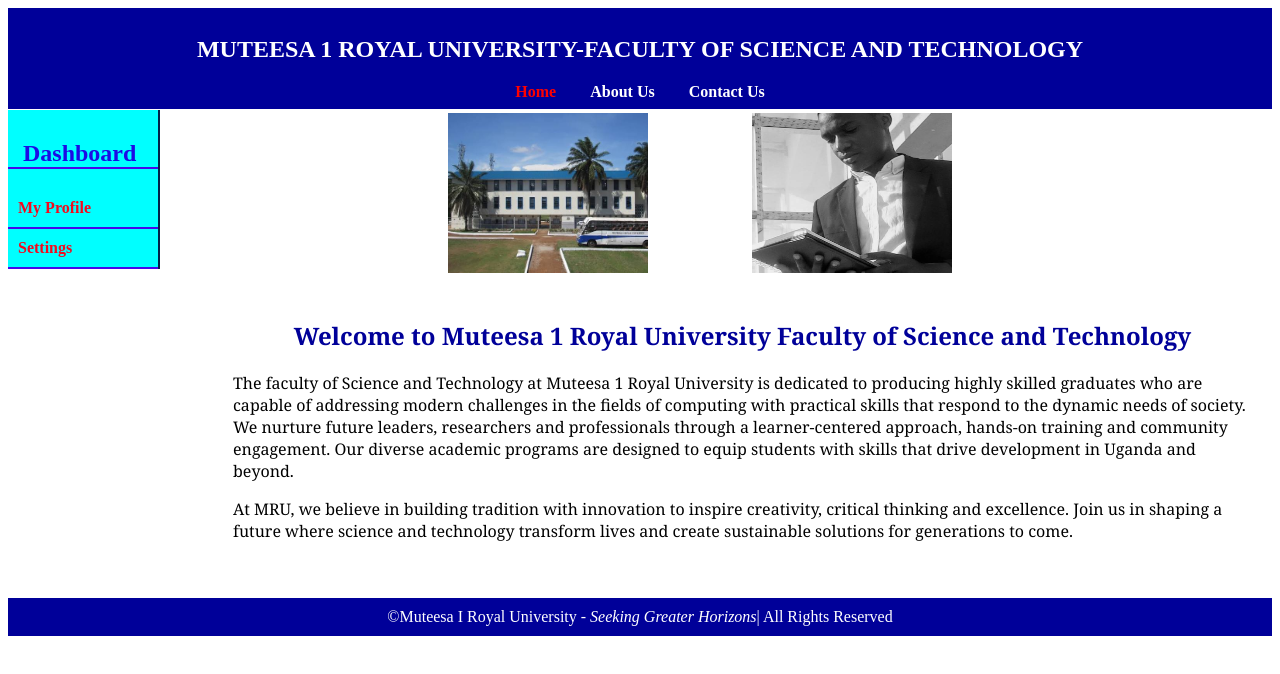
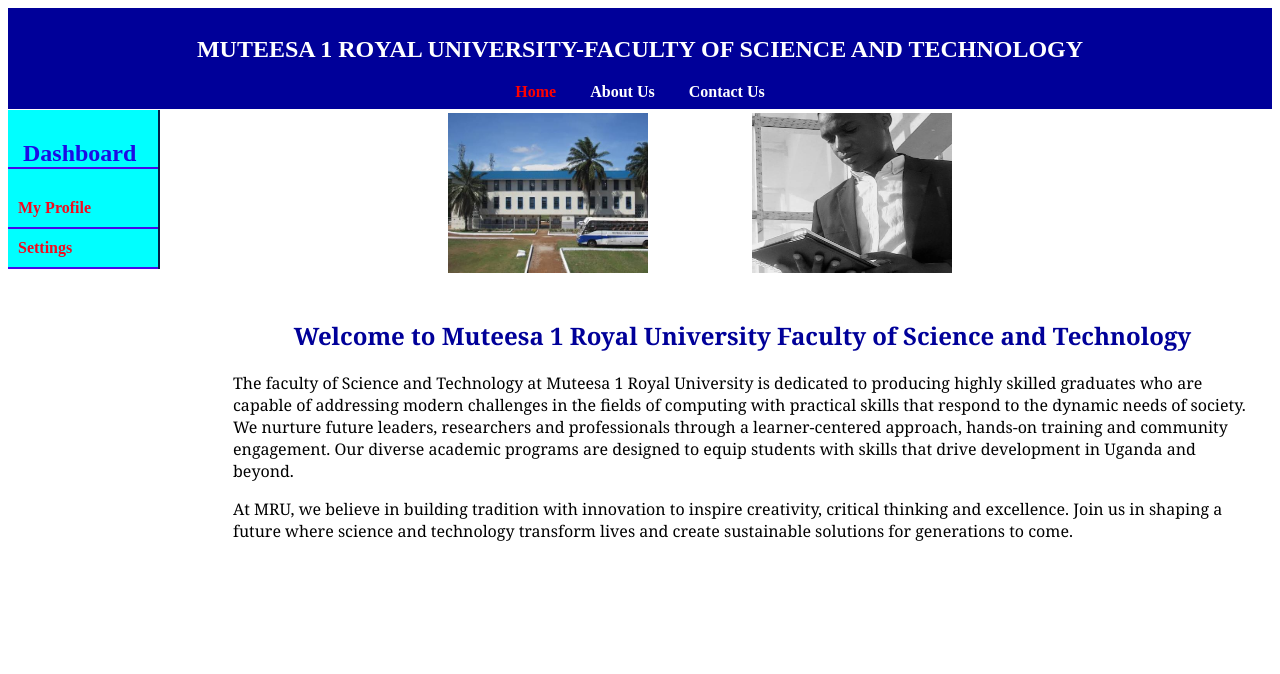
Before and after one commit to bakermuwanga5-ctrl/web, a plain HTML site: page Profile.html in a window 1280 px wide. Drawn offline with Linux system fonts and the light colour scheme.

Commit message:
Update Profile.html

```diff
--- a/Profile.html
+++ b/Profile.html
@@ -45,8 +45,6 @@ diverse academic programs are designed to equip students with skills that drive
 <p>At MRU, we believe in building tradition with innovation to inspire creativity, critical thinking and excellence. Join us
     in shaping a future where science and technology transform lives and create sustainable solutions for generations to come.
 </p></div>
-    <footer style="background-color:#000099; color:white; text-align:center; padding:10px; margin-top:20px;">
-    &copy;Muteesa I Royal University - <i>Seeking Greater Horizons</i>| All Rights Reserved
 
   </footer>
 
```
